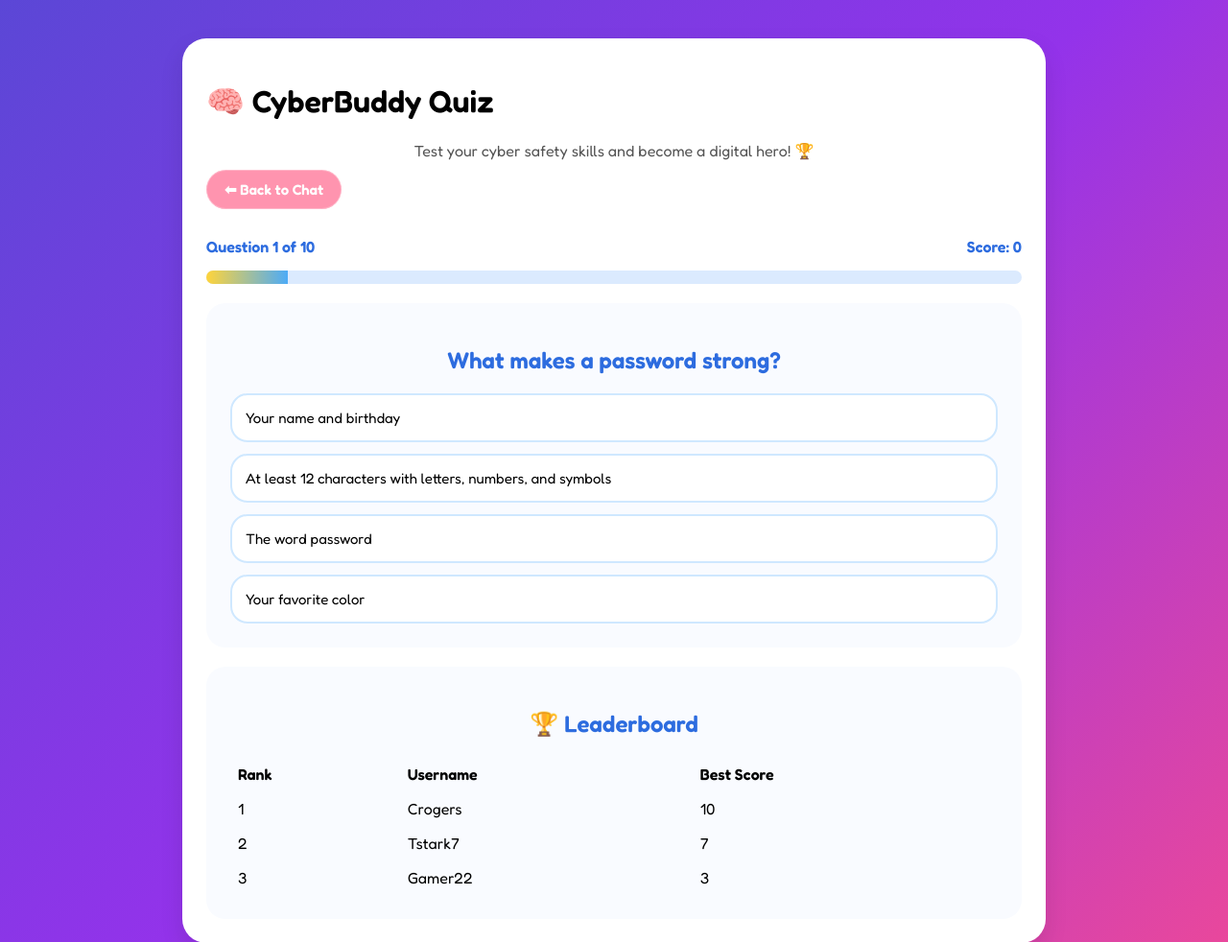
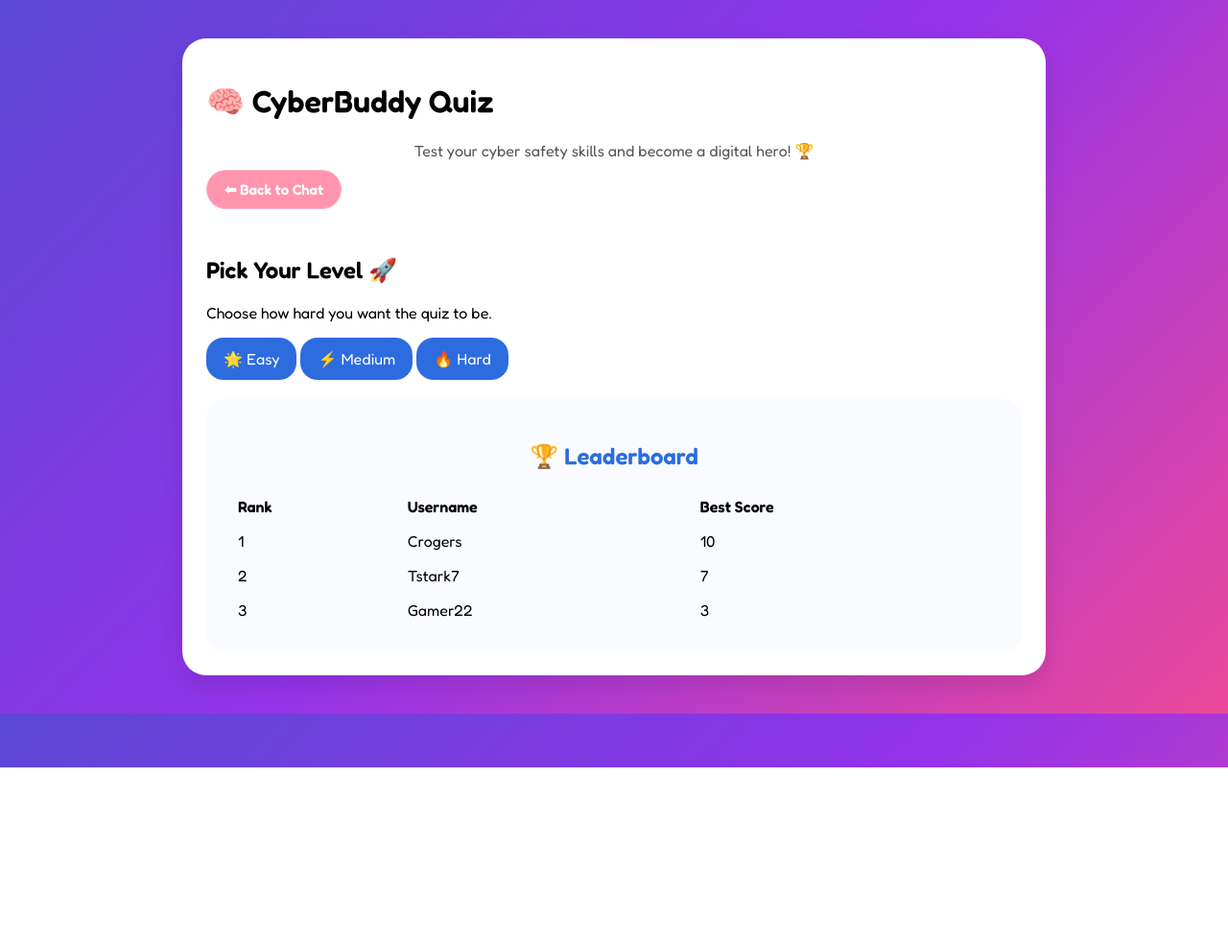
Before and after one commit to solis-k/cyberbuddy-senior-project, a Flask app: page /quiz in a window 1280 px wide. Shown: the top 982 px of the page at 96% size. After the commit the page ends 800 px from the top, so only its background shows below. Run offline with Flask 3, Linux system fonts and the light colour scheme; data comes from the database, SQL or seed files in the repository.

Commit message:
Implement level selection for quiz
Added level selection buttons for quiz difficulty.

```diff
--- a/templates/quiz.html
+++ b/templates/quiz.html
@@ -18,6 +18,18 @@
     <br>
     <br>
     <br>
+<div id="levelSelector" class="level-selector">
+    <h2>Pick Your Level 🚀</h2>
+    <p class="level-subtitle">Choose how hard you want the quiz to be.</p>
+
+    <div class="level-buttons">
+        <button class="level-btn easy" onclick="startLevel('easy')">🌟 Easy</button>
+        <button class="level-btn medium" onclick="startLevel('medium')">⚡ Medium</button>
+        <button class="level-btn hard" onclick="startLevel('hard')">🔥 Hard</button>
+    </div>
+</div>
+
+<div id="quizGame" style="display: none;">
 
     <div class="quiz-status">
         <span id="questionCounter">Question 1 of 10</span>
@@ -33,6 +45,7 @@
         <div id="quizOptions" class="quiz-options"></div>
         <div id="quizFeedback" class="quiz-feedback"></div>
     </div>
+    </div>
 
     <div class="quiz-box" style="margin-top: 20px;">
     <h2>🏆 Leaderboard</h2>
```
